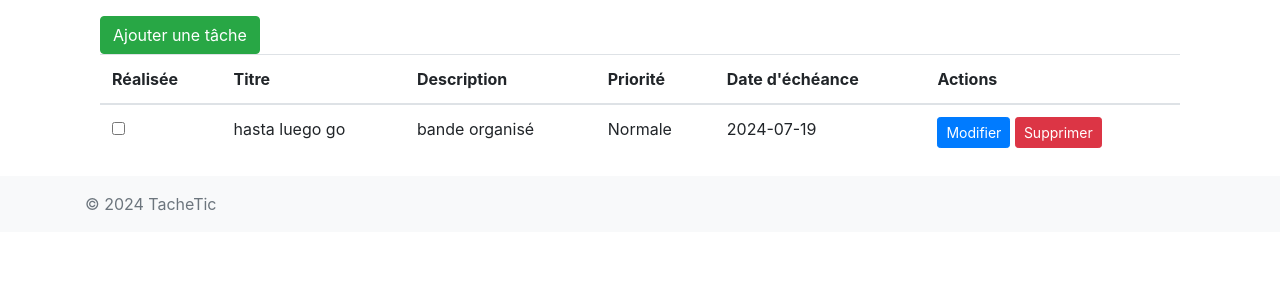
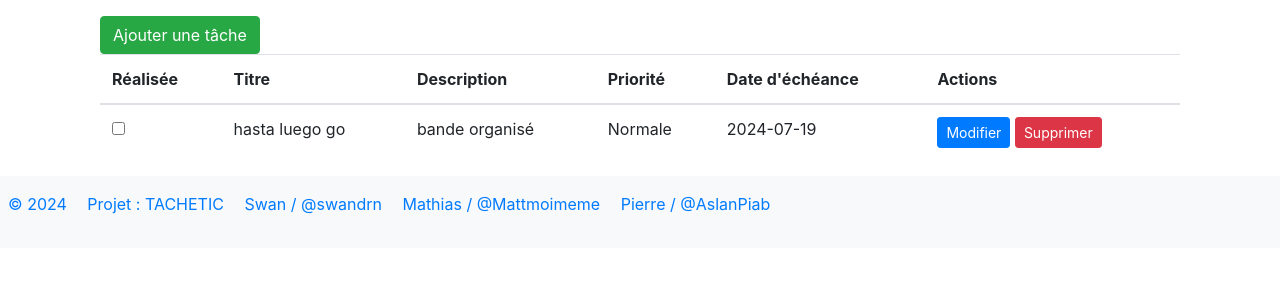
Before and after one commit to swandrn/gestion-de-taches, a PHP site: page / in a window 1280 px wide. Shown: the part 253-553 px from the top of the page. Run offline with PHP 8.4, Linux system fonts and the light colour scheme; a user stored in the database is signed in; data comes from the database, SQL or seed files in the repository; some libraries are stand-ins or nearby versions.

```diff
--- a/Views/footer.php
+++ b/Views/footer.php
@@ -1,7 +1,15 @@
 </div>
 <footer class="footer mt-auto py-3 bg-light">
-    <div class="container">
-        <span class="text-muted">&copy; 2024 TacheTic</span>
+<div class="footer-container">
+               <!-- class list-unstyled de bootstrap pour enlever les puces -->
+        <ul class="list-unstyled">
+                <!-- class d-inline bootsrap pour mettre en ligne -->
+            <li class="d-inline mx-2"><a href="https://github.com/swandrn/gestion-de-taches" target="_blank"><i class="fab fa-git-alt"></i>&copy; 2024 </a></li>
+            <li class="d-inline mx-2"><a href="https://github.com/swandrn/gestion-de-taches" target="_blank"><i class="fab fa-git-alt"></i> Projet : TACHETIC</a></li>
+            <li class="d-inline mx-2"><a href="https://github.com/swandrn" target="_blank"><i class="fab fa-github"></i> Swan / @swandrn</a></li>
+            <li class="d-inline mx-2"><a href="https://github.com/Mattmoimeme" target="_blank"><i class="fab fa-github"></i> Mathias / @Mattmoimeme</a></li>
+            <li class="d-inline mx-2"><a href="https://github.com/AslanPiab" target="_blank"><i class="fab fa-github"></i> Pierre / @AslanPiab</a></li>
+        </ul>
     </div>
 </footer>
 </div>
--- a/style.css
+++ b/style.css
@@ -51,3 +51,7 @@
   .nav-item:not(.is-active):hover {
     color: #333;
   }
+
+  footer {
+    justify-content: center;
+  }
```
